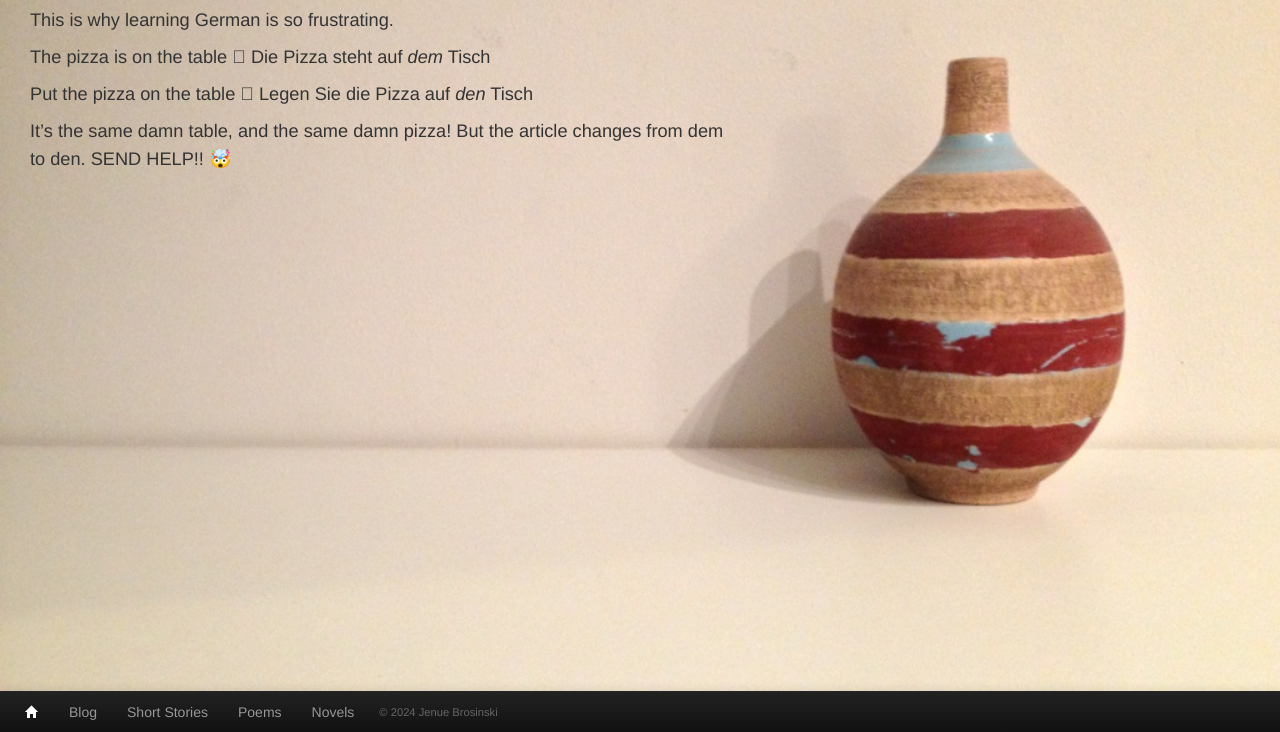
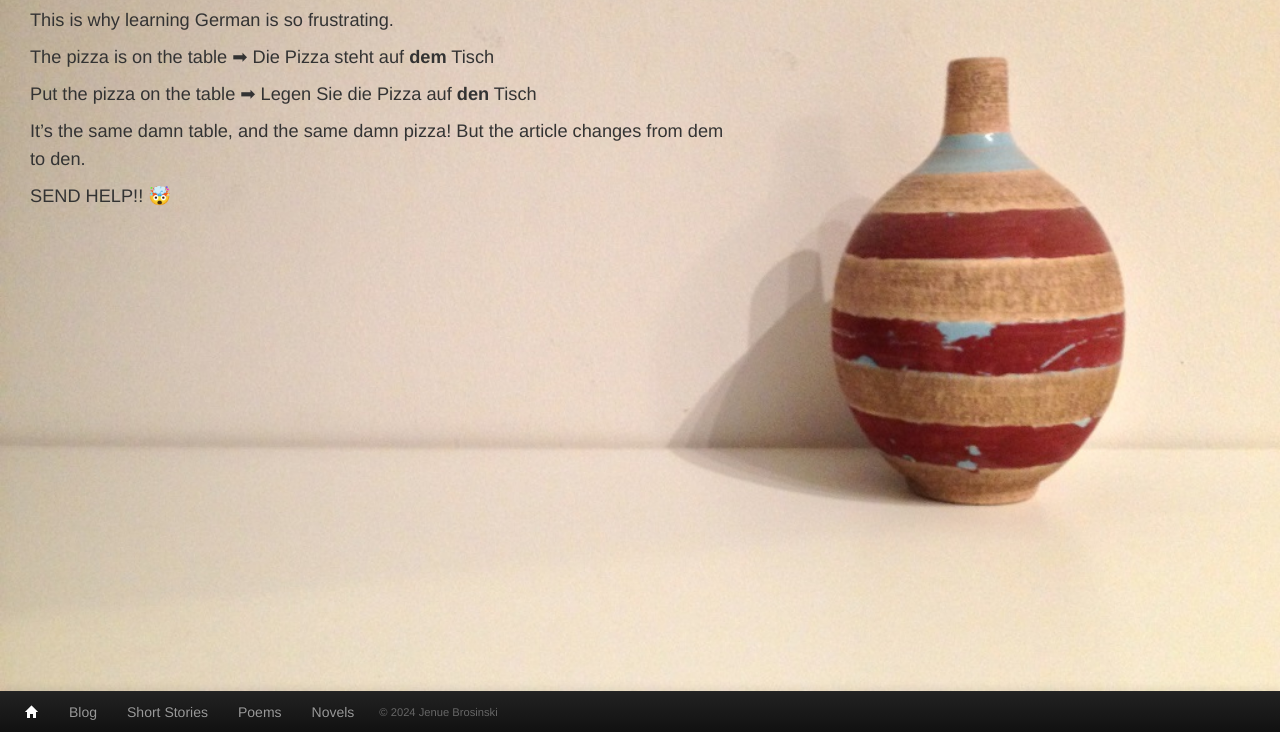
Before and after one commit to sbrosinski/jenuecom, an Eleventy site: page content/blog/learning-german.md in a window 1280 px wide. Shown: the part 68-800 px from the top of the page. Built offline with nearby package versions, Linux system fonts and the light colour scheme; Eleventy itself is replaced by a stand-in of ours; files that its build step writes are made by us from their sources.

Commit message:
New Post learning german 2

```diff
--- a/content/blog/learning-german.md
+++ b/content/blog/learning-german.md
@@ -5,10 +5,12 @@ date: "2024-02-26"
 
 This is why learning German is so frustrating.
 
-The pizza is on the table  Die Pizza steht auf *dem* Tisch
+The pizza is on the table ➡ Die Pizza steht auf **dem** Tisch
 
 
-Put the pizza on the table  Legen Sie die Pizza auf *den* Tisch
+Put the pizza on the table ➡ Legen Sie die Pizza auf **den** Tisch
 
 
-It’s the same damn table, and the same damn pizza! But the article changes from dem to den. SEND HELP!! 🤯
+It’s the same damn table, and the same damn pizza! But the article changes from dem to den.
+
+SEND HELP!! 🤯
```
